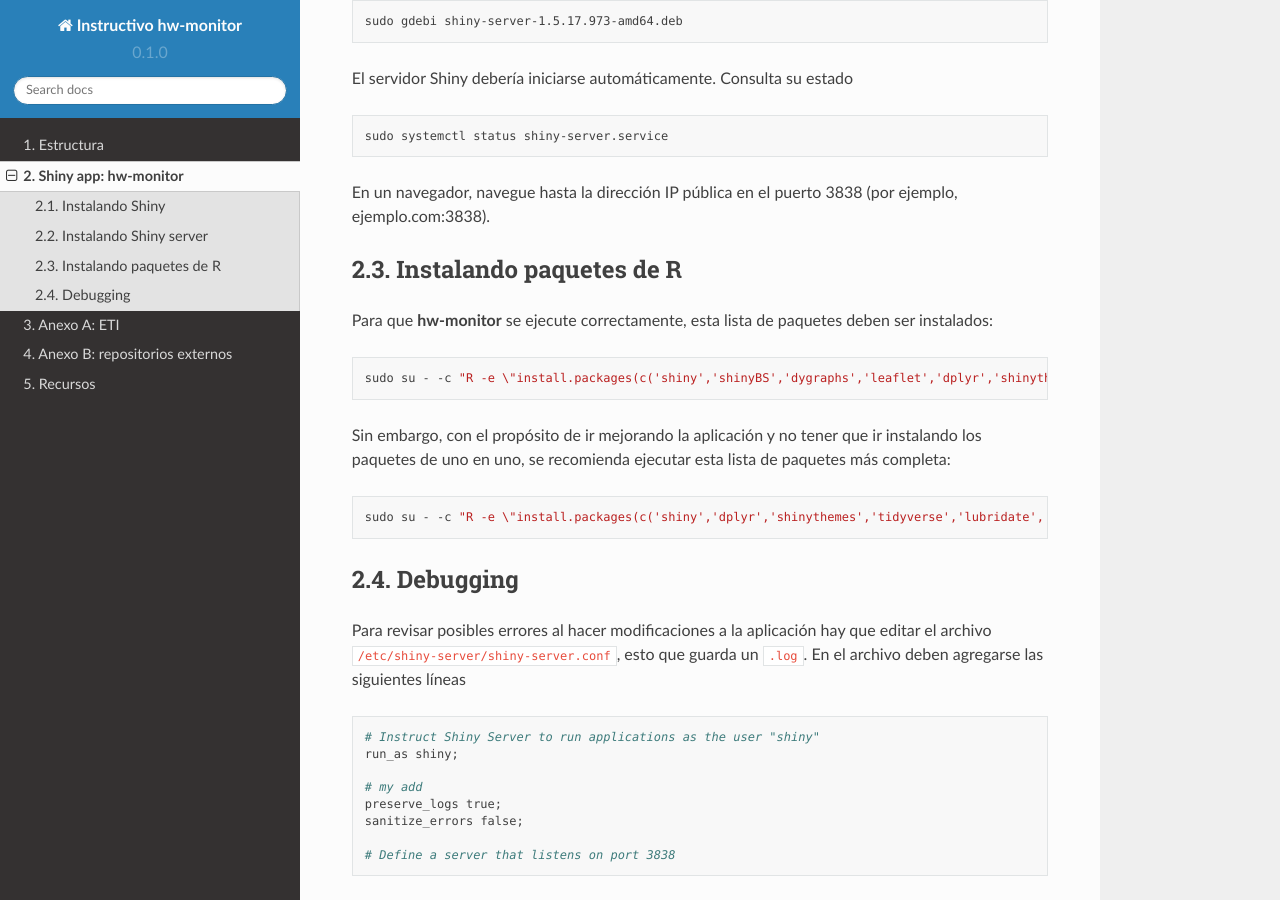
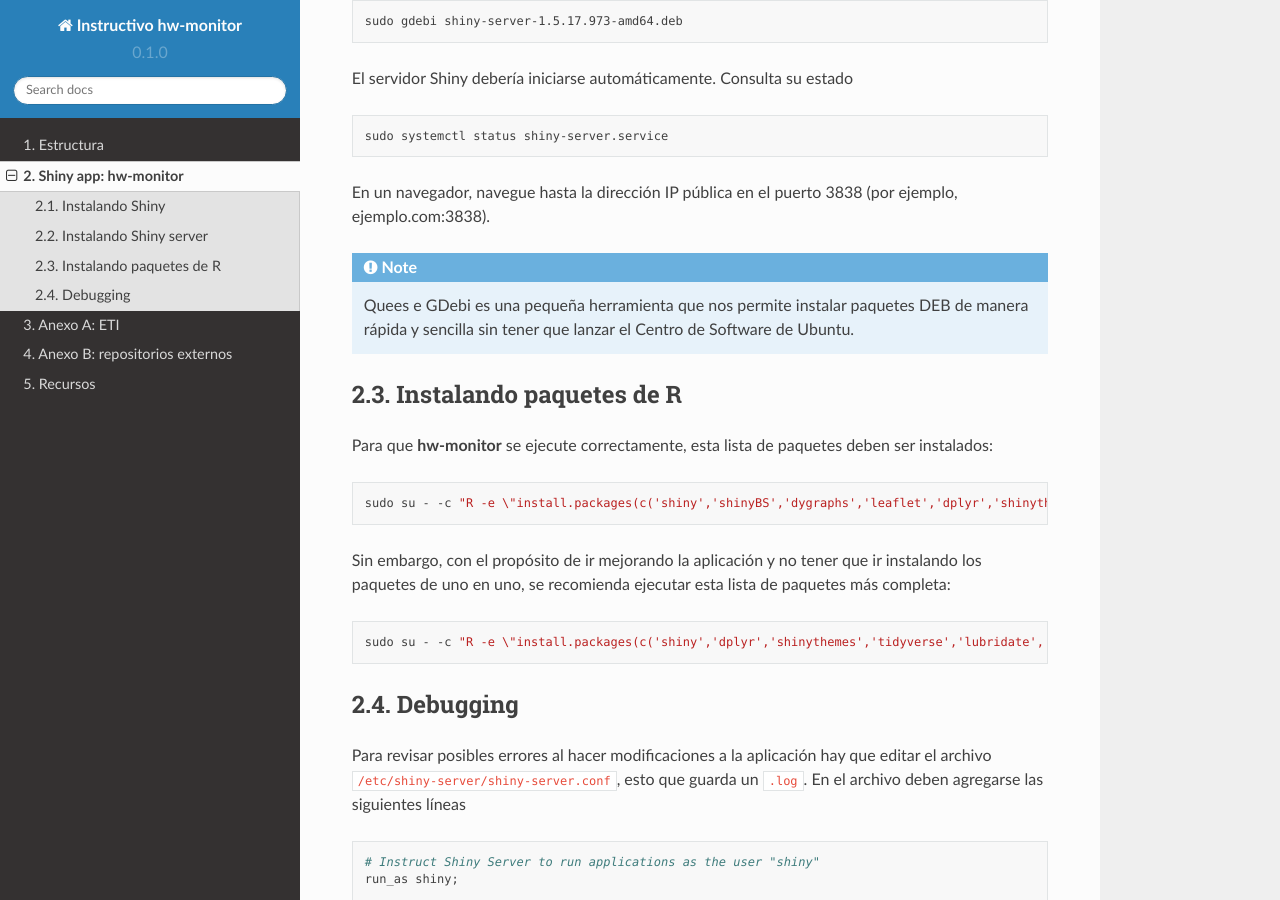
Before and after one commit to chsegura/rtd-tutorial, a Sphinx documentation site: the page built from docs/source/monitor.rst, in a window 1280 px wide and 900 px high, scrolled down 2003 px. Built offline with Sphinx 7.4.7 and the Read the Docs theme 2.0.0, drawn with Linux system fonts in a browser that asks for light colours.

Commit message:
Update monitor.rst

```diff
--- a/docs/source/monitor.rst
+++ b/docs/source/monitor.rst
@@ -82,6 +82,9 @@ El servidor Shiny debería iniciarse automáticamente. Consulta su estado
 
 En un navegador, navegue hasta la dirección IP pública en el puerto 3838 (por ejemplo, ejemplo.com:3838).
 
+.. note:: Quees e
+   GDebi es una pequeña herramienta que nos permite instalar paquetes DEB de manera rápida y sencilla sin tener que lanzar el Centro de Software de Ubuntu.
+
 Instalando paquetes de R
 ====
 
```
